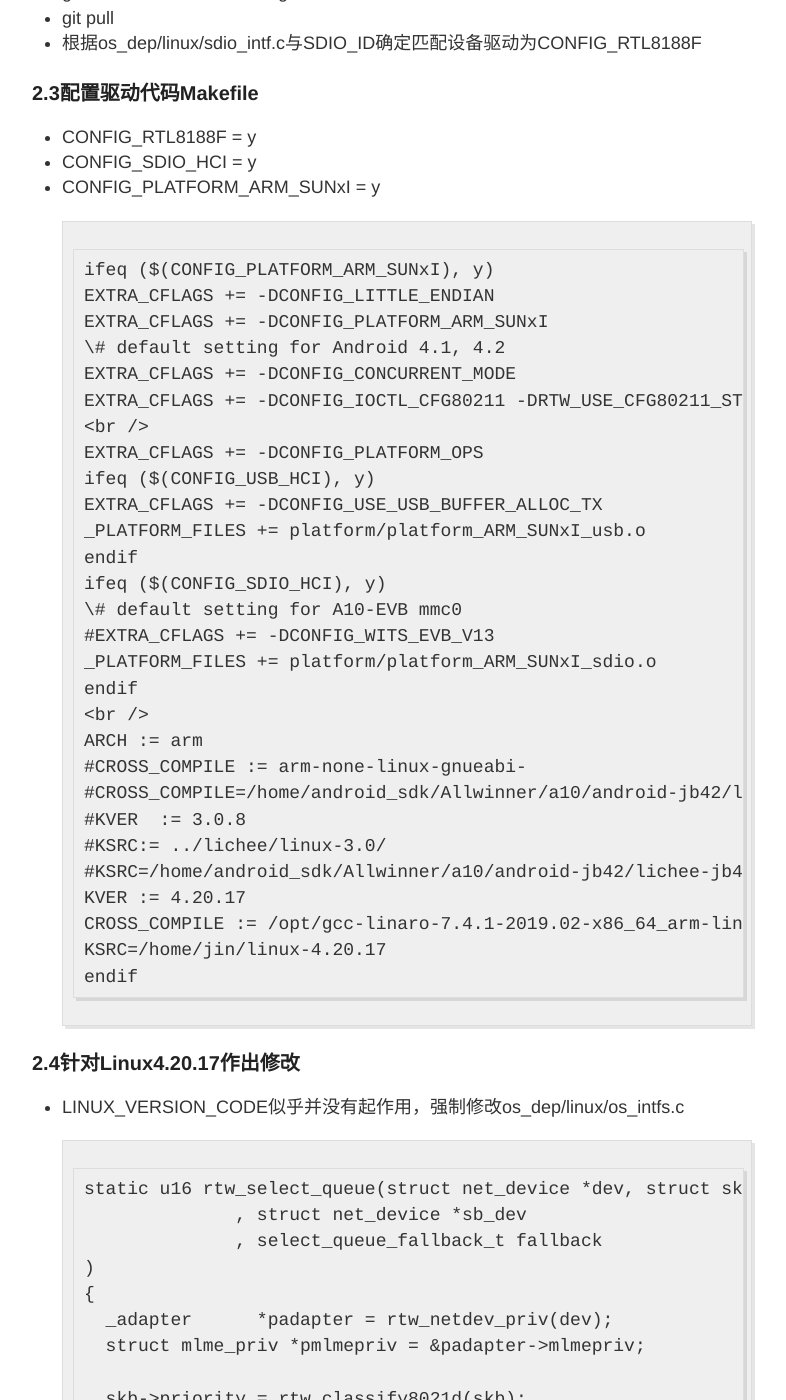
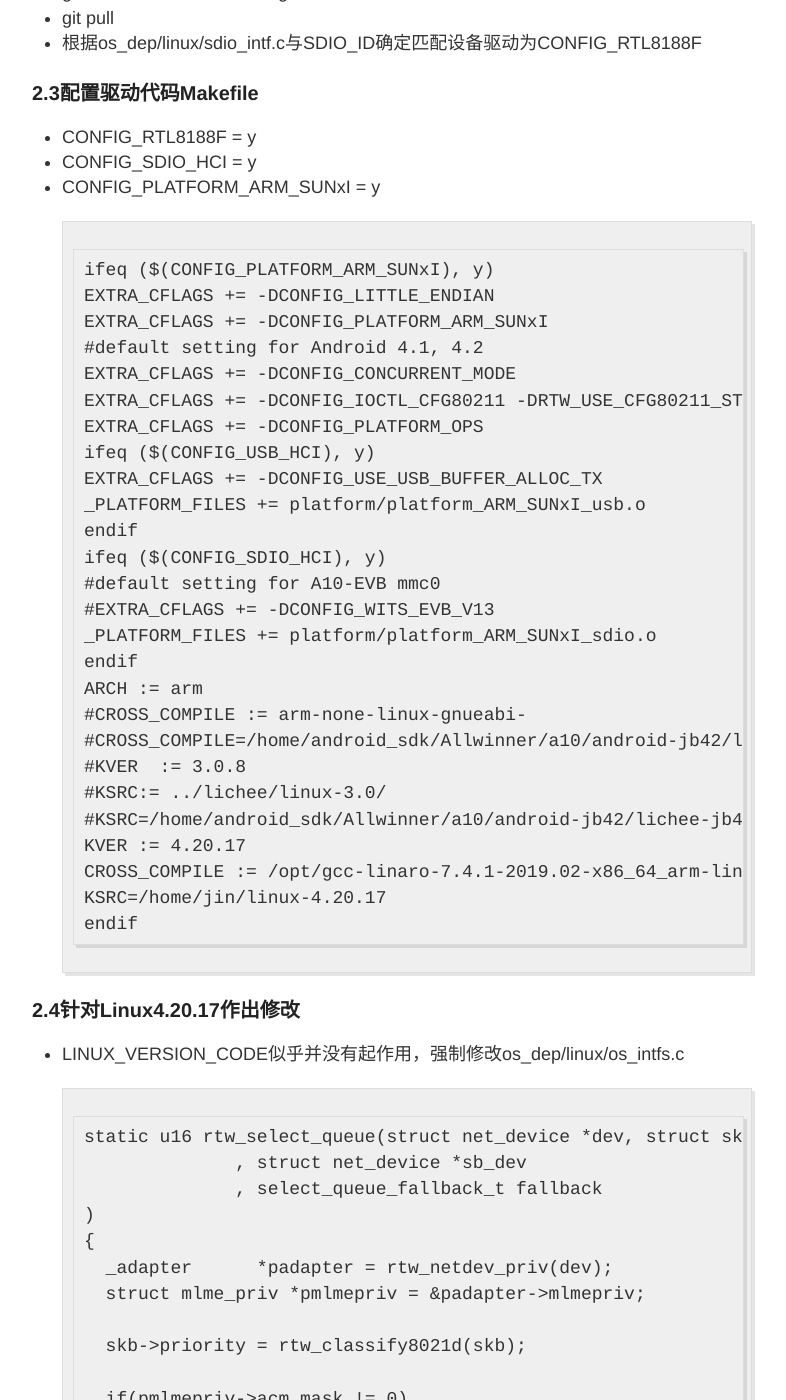
Before and after one commit to io-hack/io-hack.github.io, a Jekyll site: the page built from _posts/2019-06-06-Allwiner-H3-RTL8189FTV.md, in a window 1280 px wide and 1400 px high, scrolled down 2096 px. Shown: the whole window, without its empty margins (248-1034 px from the left). Built offline with Jekyll 4.4.1, drawn with Linux system fonts in a browser that asks for light colours; our own code applies the rules of GitHub Pages for plain Markdown files.

Commit message:
Update 2019-06-06-Allwiner-H3-RTL8189FTV.md

```diff
--- a/_posts/2019-06-06-Allwiner-H3-RTL8189FTV.md
+++ b/_posts/2019-06-06-Allwiner-H3-RTL8189FTV.md
@@ -72,21 +72,19 @@ MODALIAS=sdio:c07v024CdF179
 ifeq ($(CONFIG_PLATFORM_ARM_SUNxI), y)
 EXTRA_CFLAGS += -DCONFIG_LITTLE_ENDIAN
 EXTRA_CFLAGS += -DCONFIG_PLATFORM_ARM_SUNxI
-\# default setting for Android 4.1, 4.2
+#default setting for Android 4.1, 4.2
 EXTRA_CFLAGS += -DCONFIG_CONCURRENT_MODE
 EXTRA_CFLAGS += -DCONFIG_IOCTL_CFG80211 -DRTW_USE_CFG80211_STA_EVENT
-<br />
 EXTRA_CFLAGS += -DCONFIG_PLATFORM_OPS
 ifeq ($(CONFIG_USB_HCI), y)
 EXTRA_CFLAGS += -DCONFIG_USE_USB_BUFFER_ALLOC_TX
 _PLATFORM_FILES += platform/platform_ARM_SUNxI_usb.o
 endif
 ifeq ($(CONFIG_SDIO_HCI), y)
-\# default setting for A10-EVB mmc0
+#default setting for A10-EVB mmc0
 #EXTRA_CFLAGS += -DCONFIG_WITS_EVB_V13
 _PLATFORM_FILES += platform/platform_ARM_SUNxI_sdio.o
 endif
-<br />
 ARCH := arm
 #CROSS_COMPILE := arm-none-linux-gnueabi-
 #CROSS_COMPILE=/home/android_sdk/Allwinner/a10/android-jb42/lichee-jb42/buildroot/output/external-toolchain/bin/arm-none-linux-gnueabi-
```
